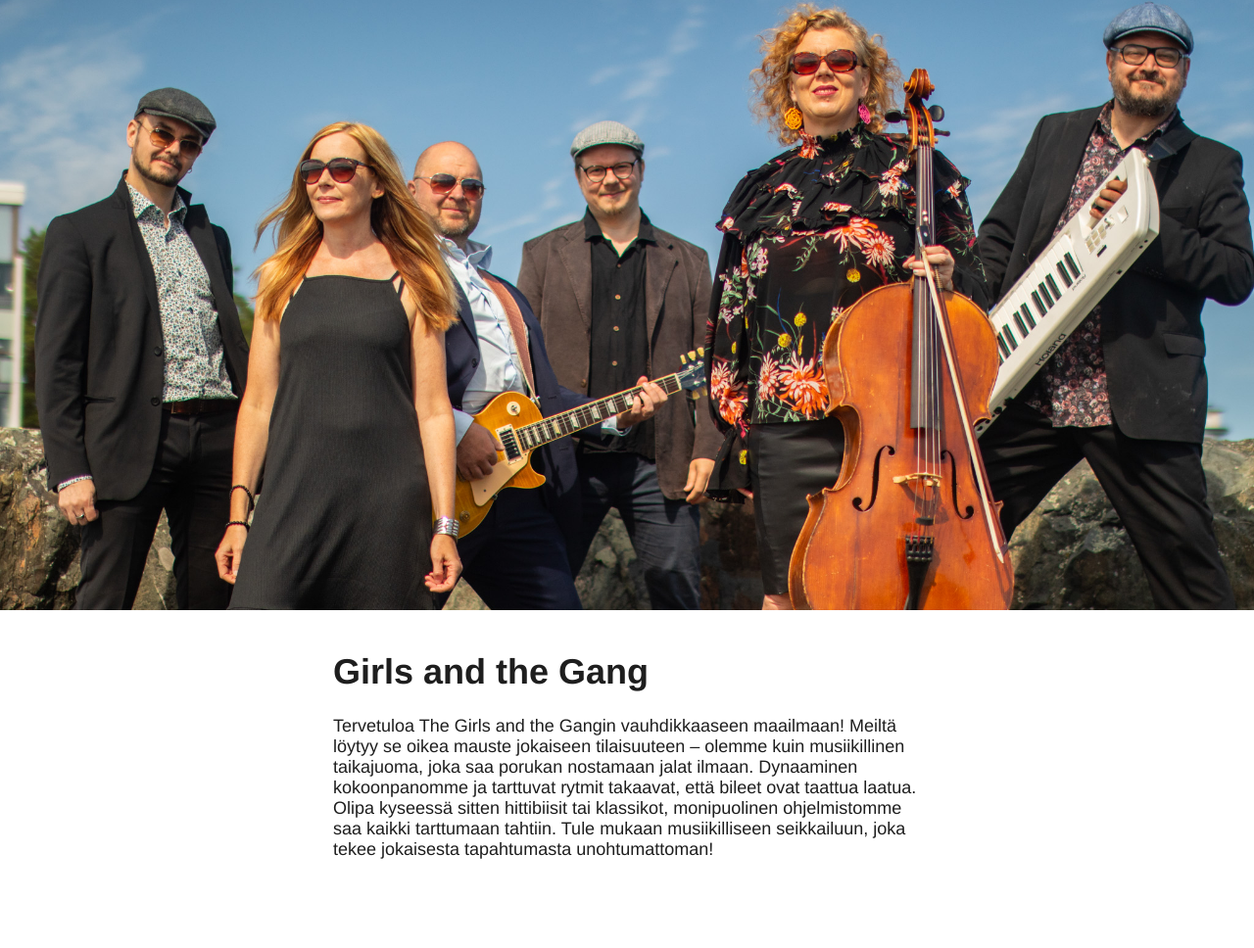
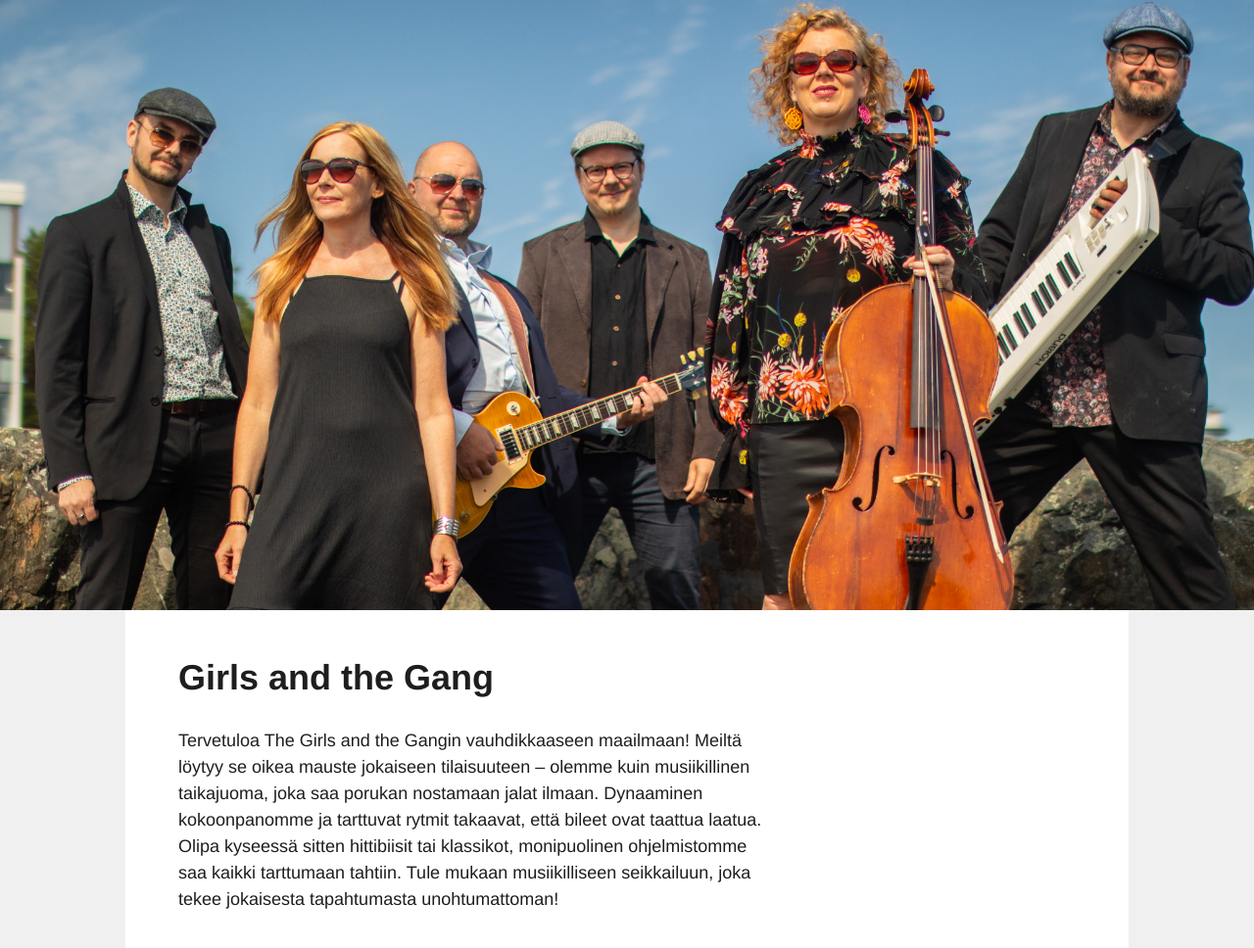
Before and after one commit to Kaivosukeltaja/girls-and-the-gang, a Gatsby site: page / in a window 1280 px wide. Shown: the part 77-1045 px from the top of the page at 98% size. Before the commit the page ends 991 px from the top, so only its background shows below. Built offline with nearby package versions, Linux system fonts and the light colour scheme; Gatsby itself is replaced by a stand-in of ours.

Commit message:
Layout tweaks

```diff
--- a/src/pages/components/Content.js
+++ b/src/pages/components/Content.js
@@ -1,14 +1,10 @@
 import React from "react";
-import { contentDiv } from "./Content.module.css";
-
-
+import { wrapper, contentDiv } from "./Content.module.css";
 
 const Content = (props) => (
-
-    <div className={contentDiv}>
-        {props.children}
-    </div>
+  <div className={wrapper}>
+    <div className={contentDiv}>{props.children}</div>
+  </div>
 );
 
-
 export default Content;
--- a/src/pages/components/Content.module.css
+++ b/src/pages/components/Content.module.css
@@ -1,4 +1,13 @@
 .contentDiv {
   display: flex;
   align-items: center;
+  background-color: var(--main-bg-color);
+  flex-grow: 1;
+  max-width: 1024px;
 }
+
+.wrapper {
+  display: flex;
+  justify-content: center;
+  width: 100%;
+}
--- a/src/pages/components/MainArticle.js
+++ b/src/pages/components/MainArticle.js
@@ -1,17 +1,20 @@
 import React from "react";
-import { articleDiv, mainText } from "./MainArticle.module.css"
+import { articleDiv, mainText } from "./MainArticle.module.css";
 
 const MainArticle = () => (
+  <div className={articleDiv}>
+    <h1>Girls and the Gang</h1>
 
-    <div className={articleDiv} >
-      <h1>
-        Girls and the Gang
-      </h1>
-
-        <p className={mainText}>
-       Tervetuloa The Girls and the Gangin vauhdikkaaseen maailmaan! Meiltä löytyy se oikea mauste jokaiseen tilaisuuteen – olemme kuin musiikillinen taikajuoma, joka saa porukan nostamaan jalat ilmaan. Dynaaminen kokoonpanomme ja tarttuvat rytmit takaavat, että bileet ovat taattua laatua. Olipa kyseessä sitten hittibiisit tai klassikot, monipuolinen ohjelmistomme saa kaikki tarttumaan tahtiin. Tule mukaan musiikilliseen seikkailuun, joka tekee jokaisesta tapahtumasta unohtumattoman!
-        </p>
-      </div>
-)
+    <p className={mainText}>
+      Tervetuloa The Girls and the Gangin vauhdikkaaseen maailmaan! Meiltä
+      löytyy se oikea mauste jokaiseen tilaisuuteen – olemme kuin musiikillinen
+      taikajuoma, joka saa porukan nostamaan jalat ilmaan. Dynaaminen
+      kokoonpanomme ja tarttuvat rytmit takaavat, että bileet ovat taattua
+      laatua. Olipa kyseessä sitten hittibiisit tai klassikot, monipuolinen
+      ohjelmistomme saa kaikki tarttumaan tahtiin. Tule mukaan musiikilliseen
+      seikkailuun, joka tekee jokaisesta tapahtumasta unohtumattoman!
+    </p>
+  </div>
+);
 
 export default MainArticle;
--- a/src/pages/components/MainArticle.module.css
+++ b/src/pages/components/MainArticle.module.css
@@ -2,6 +2,14 @@
     margin: 1rem;
     max-width: 1000px;
     align-items: center;
+
+    @media(min-width:640px) {
+        margin: 1rem 2rem;
+    }
+
+    @media(min-width:1024px) {
+        margin: 1rem 3rem;
+    }
 }
 
 .mainText {
--- a/src/pages/index.css
+++ b/src/pages/index.css
@@ -1,16 +1,17 @@
 :root {
     --black: #1E1E1E;
     --white: #ffffff;
+    --off-white: #f0f0f0;
 
     --main-bg-color: var(--white);
     --main-text-color: var(--black);
+    --margin-color: var(--off-white);
 
     --top-bar-bg-color: var(--black);
     --top-bar-text-color: var(--white);
 }
 
 html {
-    background-color: var(--main-bg-color);
     color: var(--main-text-color);
     font-family: "Helvetica Neue", Helvetica, Arial, sans-serif;
     font-size: 1.125rem;
@@ -21,7 +22,8 @@ html, body {
     margin: 0;
     height: 100%;
     box-sizing: border-box;
-    background: var(--main-bg-color);
+    background-color: var(--margin-color);
+    line-height: 1.5;
 }
 
 * {
```
